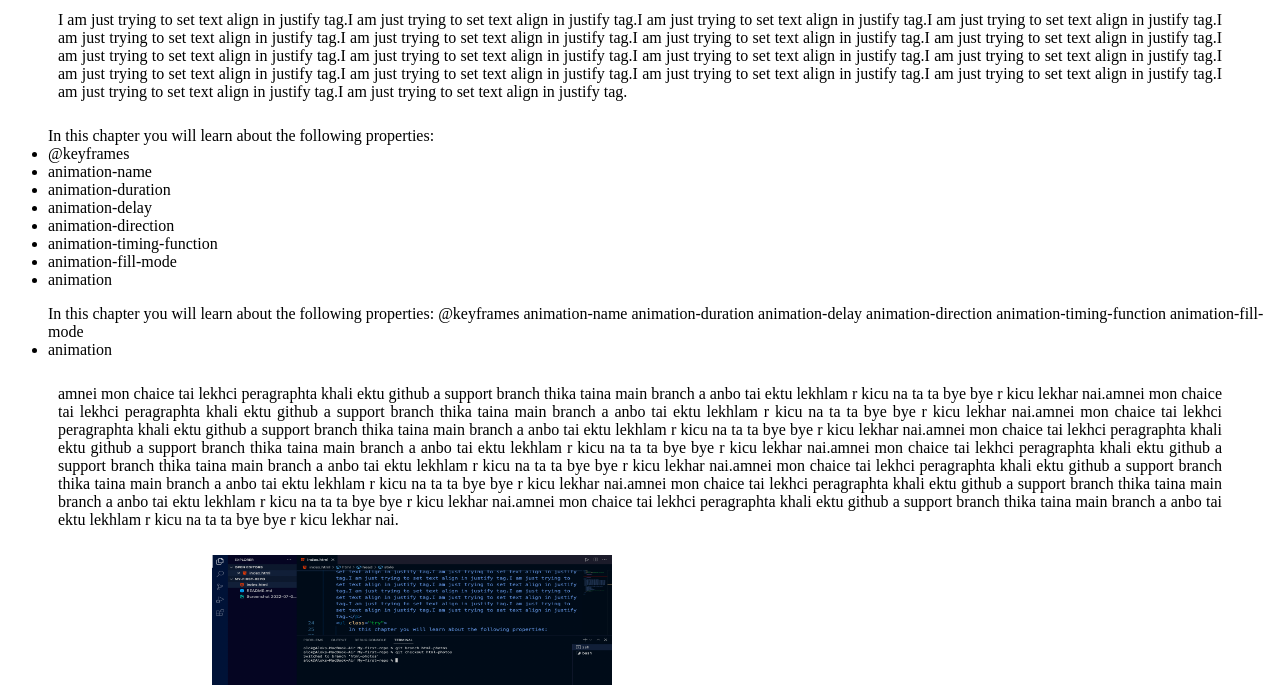
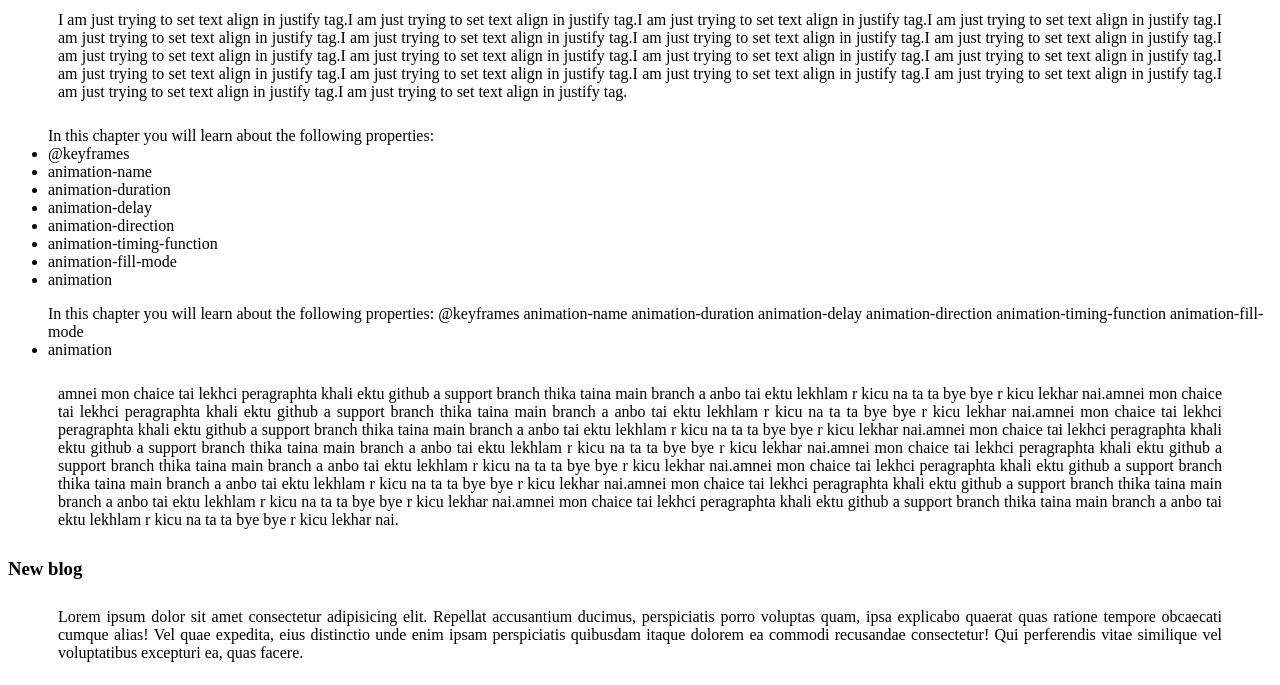
Before and after one commit to Alok52682/My-first-repo, a plain HTML site: page index.html in a window 1280 px wide. Shown: the part 79-764 px from the top of the page. Drawn offline with Linux system fonts and the light colour scheme.

Commit message:
new blog

```diff
--- a/index.html
+++ b/index.html
@@ -53,6 +53,11 @@
     </ul>
     <p>amnei mon chaice tai lekhci peragraphta khali ektu github a support branch thika taina main branch a anbo tai ektu lekhlam r kicu na ta ta bye bye r kicu lekhar nai.amnei mon chaice tai lekhci peragraphta khali ektu github a support branch thika taina main branch a anbo tai ektu lekhlam r kicu na ta ta bye bye r kicu lekhar nai.amnei mon chaice tai lekhci peragraphta khali ektu github a support branch thika taina main branch a anbo tai ektu lekhlam r kicu na ta ta bye bye r kicu lekhar nai.amnei mon chaice tai lekhci peragraphta khali ektu github a support branch thika taina main branch a anbo tai ektu lekhlam r kicu na ta ta bye bye r kicu lekhar nai.amnei mon chaice tai lekhci peragraphta khali ektu github a support branch thika taina main branch a anbo tai ektu lekhlam r kicu na ta ta bye bye r kicu lekhar nai.amnei mon chaice tai lekhci peragraphta khali ektu github a support branch thika taina main branch a anbo tai ektu lekhlam r kicu na ta ta bye bye r kicu lekhar nai.amnei mon chaice tai lekhci peragraphta khali ektu github a support branch thika taina main branch a anbo tai ektu lekhlam r kicu na ta ta bye bye r kicu lekhar nai.amnei mon chaice tai lekhci peragraphta khali ektu github a support branch thika taina main branch a anbo tai ektu lekhlam r kicu na ta ta bye bye r kicu lekhar nai.
     </p>
+    <div>
+        <h3>New blog</h3>
+        <p>Lorem ipsum dolor sit amet consectetur adipisicing elit. Repellat accusantium ducimus, perspiciatis porro voluptas quam, ipsa explicabo quaerat quas ratione tempore obcaecati cumque alias! Vel quae expedita, eius distinctio unde enim ipsam perspiciatis quibusdam itaque dolorem ea commodi recusandae consectetur! Qui perferendis vitae similique vel voluptatibus excepturi ea, quas facere.</p>
+
+    </div>
 
     <img src="Screenshot 2022-07-02 at 10.40.14 PM.png" alt="Screenshot" width="200" height="50">
         <img src="p/Screenshot 2022-07-03 at 10.17.56 AM.png" alt="VS code"width="400" height="200">
```
